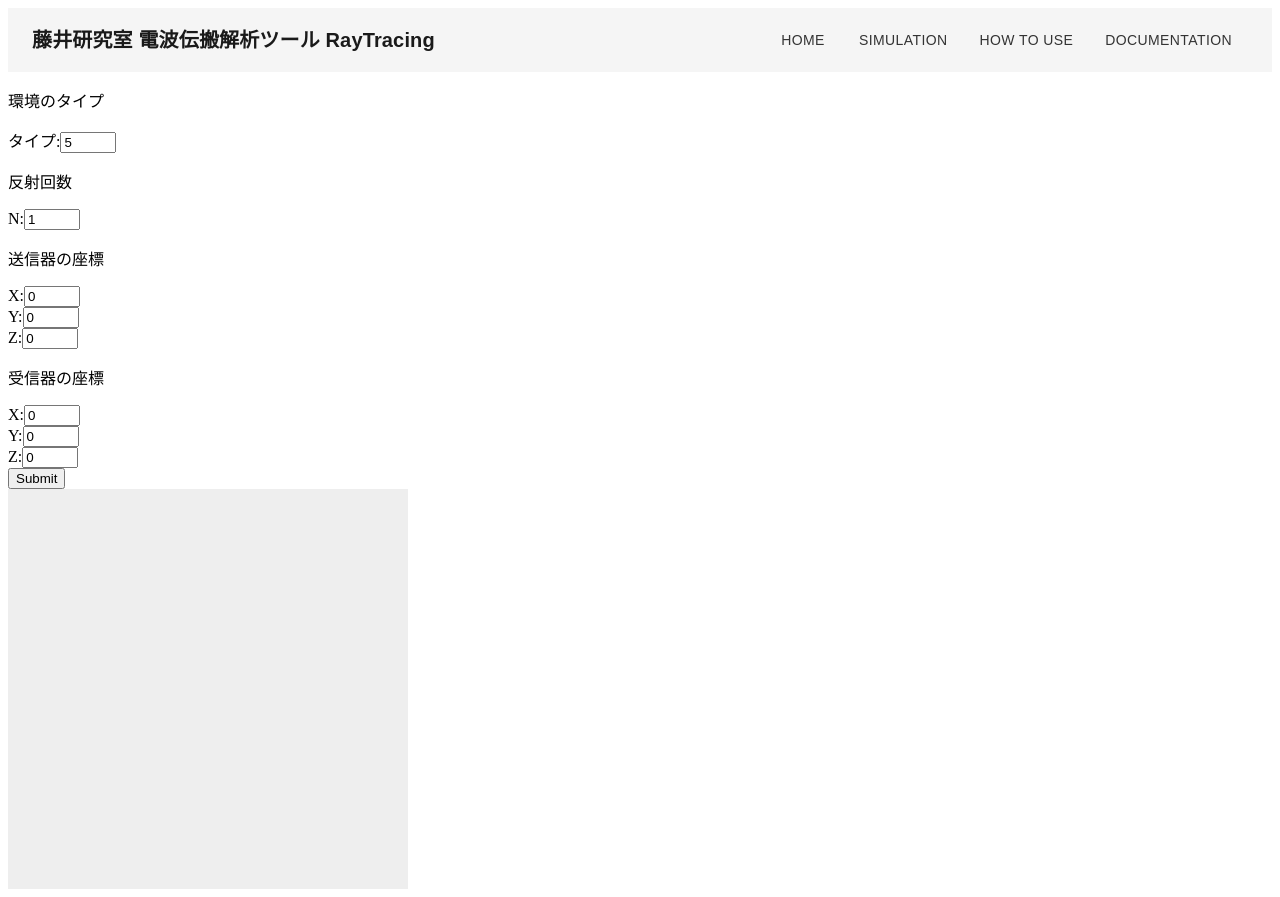
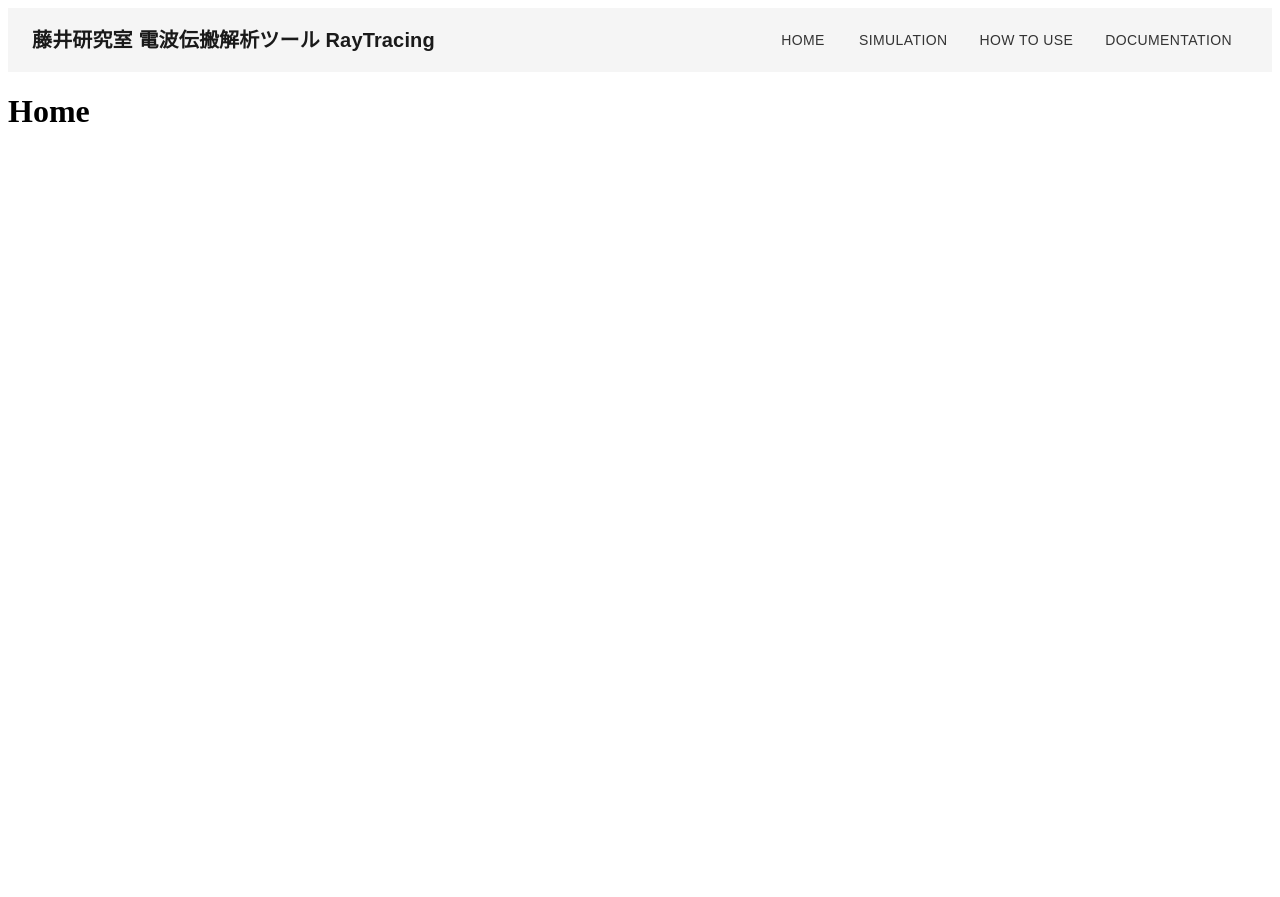
Before and after one commit to haruki33/web_raytracing, a React (Vite) app: page /home in a window 1280 px wide. After the commit the page ends 800 px from the top, so only its background shows below. Built offline with nearby package versions, Linux system fonts and the light colour scheme.

Commit message:
✨ 画面遷移の追加

```diff
--- a/src/App.tsx
+++ b/src/App.tsx
@@ -1,11 +1,16 @@
 import Content from "./Content";
 import Header from "./Header";
+import { useState } from 'react';
 
 function App() {
+  const [selectedPage, setSelectedPage] = useState<string | null>('/home');
+
+  console.log(`Selected page: ${selectedPage}`);
+
   return (
     <>
-      <Header />
-      <Content />
+      <Header onSelectedPage={setSelectedPage} />
+      <Content selectedPage={selectedPage} />
     </>
   )
 }
--- a/src/Content.tsx
+++ b/src/Content.tsx
@@ -1,17 +1,49 @@
-import { useState } from "react";
-import Form from "./Form";
-import RaytracingCanvas from "./RaytracingCanvas";
-import type { ResponseData } from "./type";
+import { useEffect } from "react";
+import { useNavigate, BrowserRouter, Routes, Route } from "react-router-dom";
 
-function Content() {
-  const [res, setRes] = useState<ResponseData | null>(null);
+import Home from "./Home";
+import Simulation from "./Simulation";
+import HowToUse from "./HowToUse";
+import Documentation from "./Documentation";
+
+
+type ContentProps = {
+  selectedPage: string | null;
+};
+
+const ROUTES = [
+  { path: "/home", element: <Home /> },
+  { path: "/simulation", element: <Simulation /> },
+  { path: "/howtouse", element: <HowToUse /> },
+  { path: "/documentation", element: <Documentation /> },
+];
+
+function InnerContent( {selectedPage }: ContentProps) {
+  const navigate = useNavigate();
+
+  useEffect(() => {
+    if (selectedPage) {
+      navigate(selectedPage);
+    }
+  }, [selectedPage, navigate]);
 
   return (
-    <>
-      <Form setRes={setRes} />
-      <RaytracingCanvas res={res} />
-    </>
-  )
+    <Routes>
+      {ROUTES.map(({ path, element }) => (
+        <Route key={path} path={path} element={element} />
+      ))}
+    </Routes>
+  );
+}
+
+function Content({ selectedPage }: ContentProps) {
+
+
+  return (
+    <BrowserRouter>
+      <InnerContent selectedPage={selectedPage} />
+    </BrowserRouter>
+  );
 }
 
 export default Content;
--- /dev/null
+++ b/src/Documentation.tsx
@@ -0,0 +1,9 @@
+function Documentation() {
+  return (
+    <div>
+      <h1>Documentation</h1>
+    </div>
+  );
+};
+
+export default Documentation;
--- a/src/Header.tsx
+++ b/src/Header.tsx
@@ -6,7 +6,11 @@ import { Button, Box } from '@mui/material';
 
 const navItems = ['Home', 'Simulation', 'How to Use', 'Documentation'];
 
-function Header() {
+type headerProps = {
+  onSelectedPage: (page: string) => void;
+};
+
+function Header( { onSelectedPage }: headerProps) {
   return (
     <AppBar position="sticky" color="default" elevation={0}>
       <Toolbar sx={{ justifyContent: 'space-between', px: 4 }}>
@@ -15,7 +19,11 @@ function Header() {
         </Typography>
         <Box>
           {navItems.map((item) => (
-            <Button key={item} sx={{ fontFamily: 'Noto Sans JP, sans-serif', color: '#333', fontSize: '0.875rem', textTransform: 'uppercase', mx: 1, fontWeight: 500, '&:hover': { color: '#0066cc' } }}>
+            <Button
+              key={item}
+              sx={{ fontFamily: 'Noto Sans JP, sans-serif', color: '#333', fontSize: '0.875rem', textTransform: 'uppercase', mx: 1, fontWeight: 500, '&:hover': { color: '#0066cc' } }}
+              onClick={() => onSelectedPage(`/${item.toLowerCase().split(' ').join('')}`)}
+            >
               {item}
             </Button>
           ))}
--- /dev/null
+++ b/src/Home.tsx
@@ -0,0 +1,9 @@
+function Home() {
+  return (
+    <div>
+      <h1>Home</h1>
+    </div>
+  );
+};
+
+export default Home;
--- /dev/null
+++ b/src/HowToUse.tsx
@@ -0,0 +1,9 @@
+function HowtoUse() {
+  return (
+    <div>
+      <h1>HowtoUse</h1>
+    </div>
+  );
+};
+
+export default HowtoUse;
--- /dev/null
+++ b/src/Simulation.tsx
@@ -0,0 +1,17 @@
+import Form from "./Form";
+import RaytracingCanvas from "./RaytracingCanvas";
+import type { ResponseData } from "./type";
+import { useState } from "react";
+
+function Simulation() {
+  const [res, setRes] = useState<ResponseData | null>(null);
+
+  return (
+    <>
+      <Form setRes={setRes} />
+      <RaytracingCanvas res={res} />
+    </>
+  );
+};
+
+export default Simulation;
```
